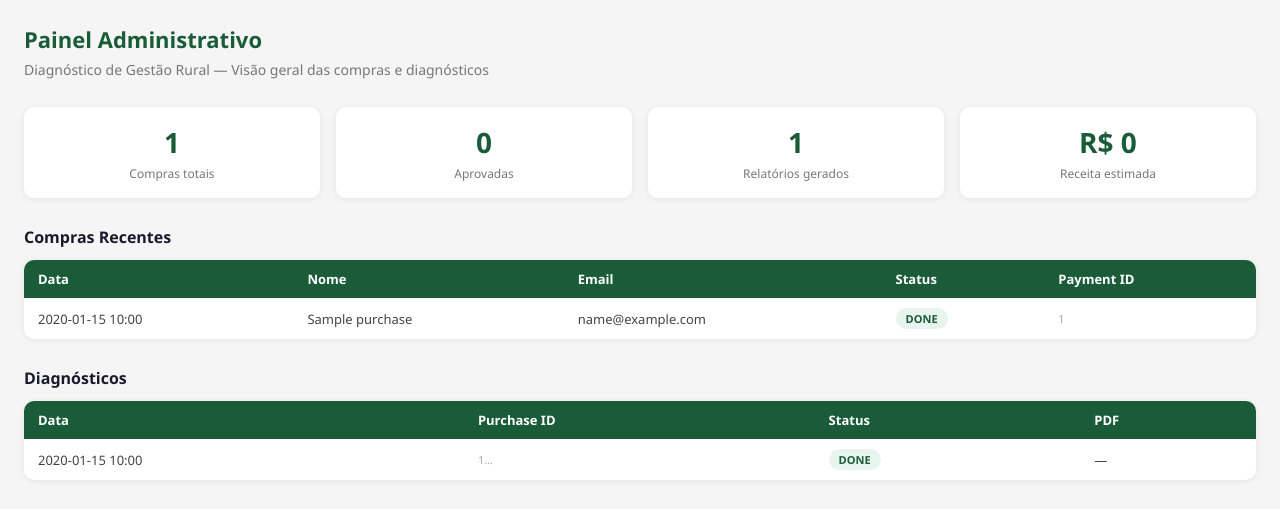
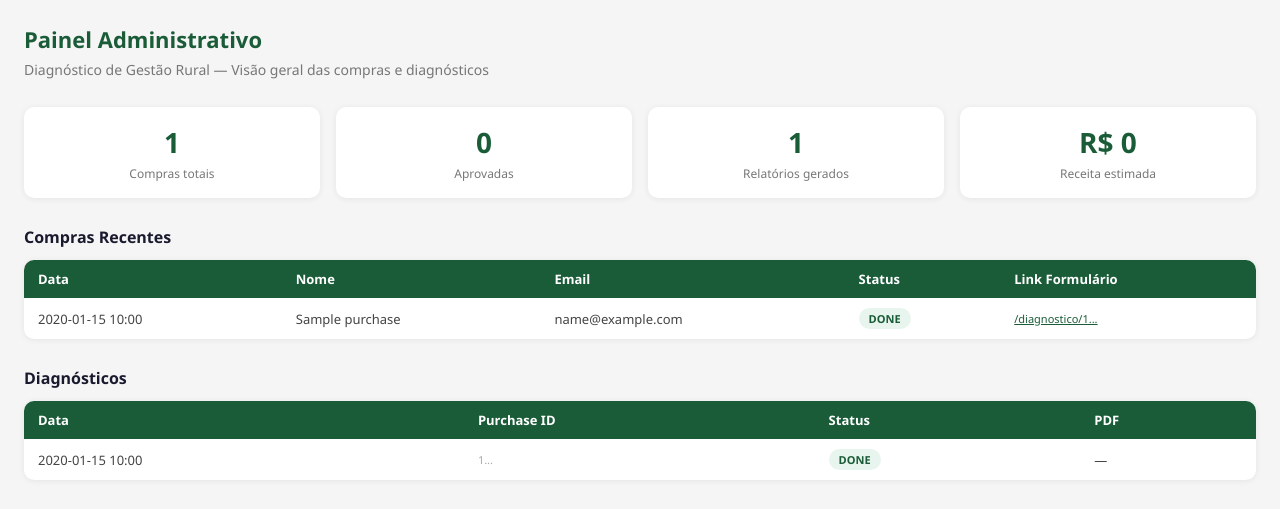
Before and after one commit to dougboy/diagnostico-rural, a Flask app: template templates/admin.html in a window 1280 px wide. Shown: the top 509 px of the page. Run offline with Flask 3, Linux system fonts and the light colour scheme; the template is opened without the code that fills it: most values are stand-ins (such as "Sample title", 1, 10 or a date in 2020).

Commit message:
Change Payment ID column to Link Formulário

```diff
--- a/templates/admin.html
+++ b/templates/admin.html
@@ -50,14 +50,14 @@
 
 <h2>Compras Recentes</h2>
 <table>
-  <tr><th>Data</th><th>Nome</th><th>Email</th><th>Status</th><th>Payment ID</th></tr>
+  <tr><th>Data</th><th>Nome</th><th>Email</th><th>Status</th><th>Link Formulário</th></tr>
   {% for p in purchases %}
   <tr>
     <td>{{ p.created_at[:16] }}</td>
     <td>{{ p.name or '—' }}</td>
     <td>{{ p.email }}</td>
     <td><span class="badge {{ p.status }}">{{ p.status }}</span></td>
-    <td style="font-size:11px;color:#aaa">{{ p.payment_id or '—' }}</td>
+    <td style="font-size:11px"><a href="/diagnostico/{{ p.id }}" target="_blank" style="color:#1A5C38">/diagnostico/{{ p.id[:8] }}...</a></td>
   </tr>
   {% endfor %}
 </table>
```
